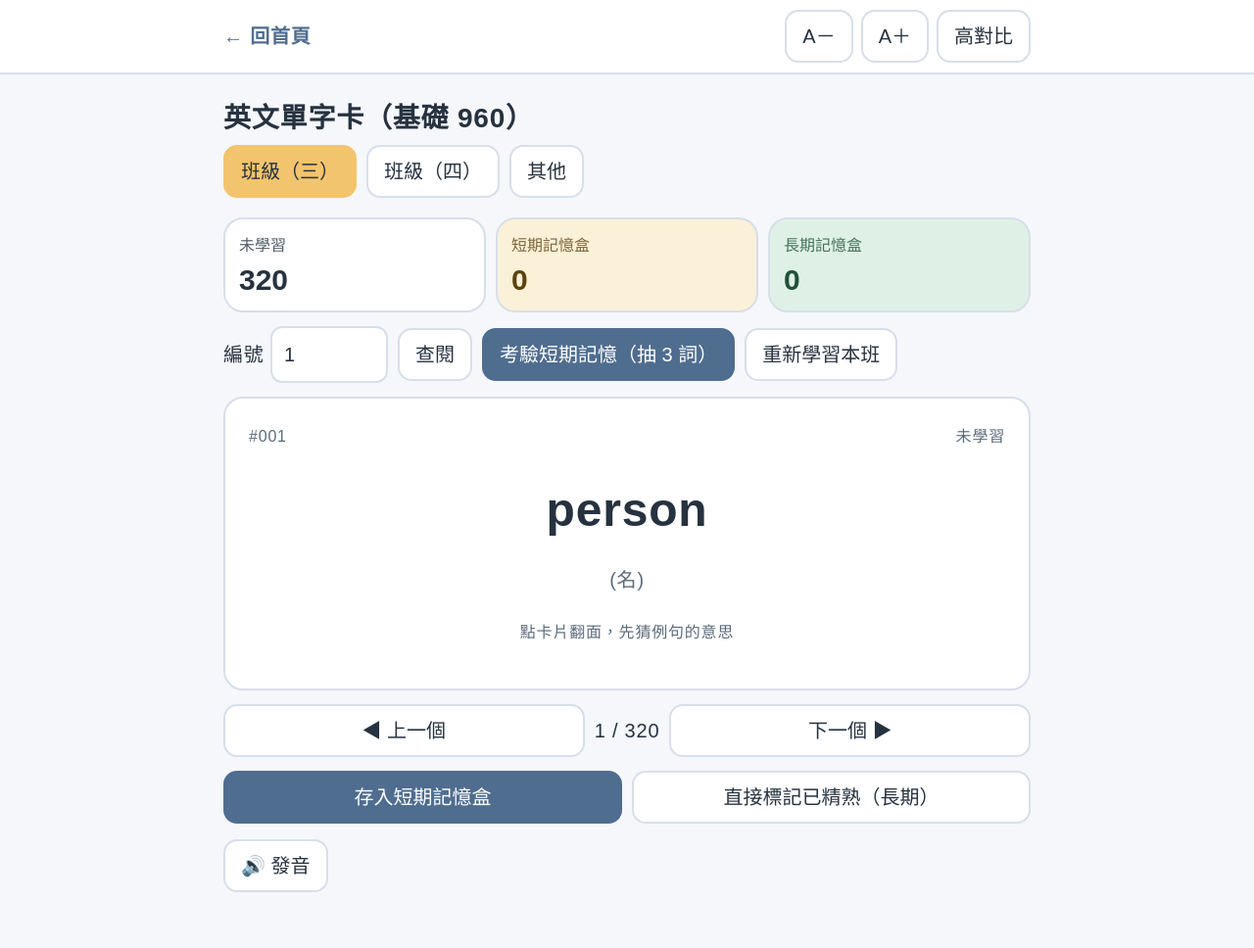
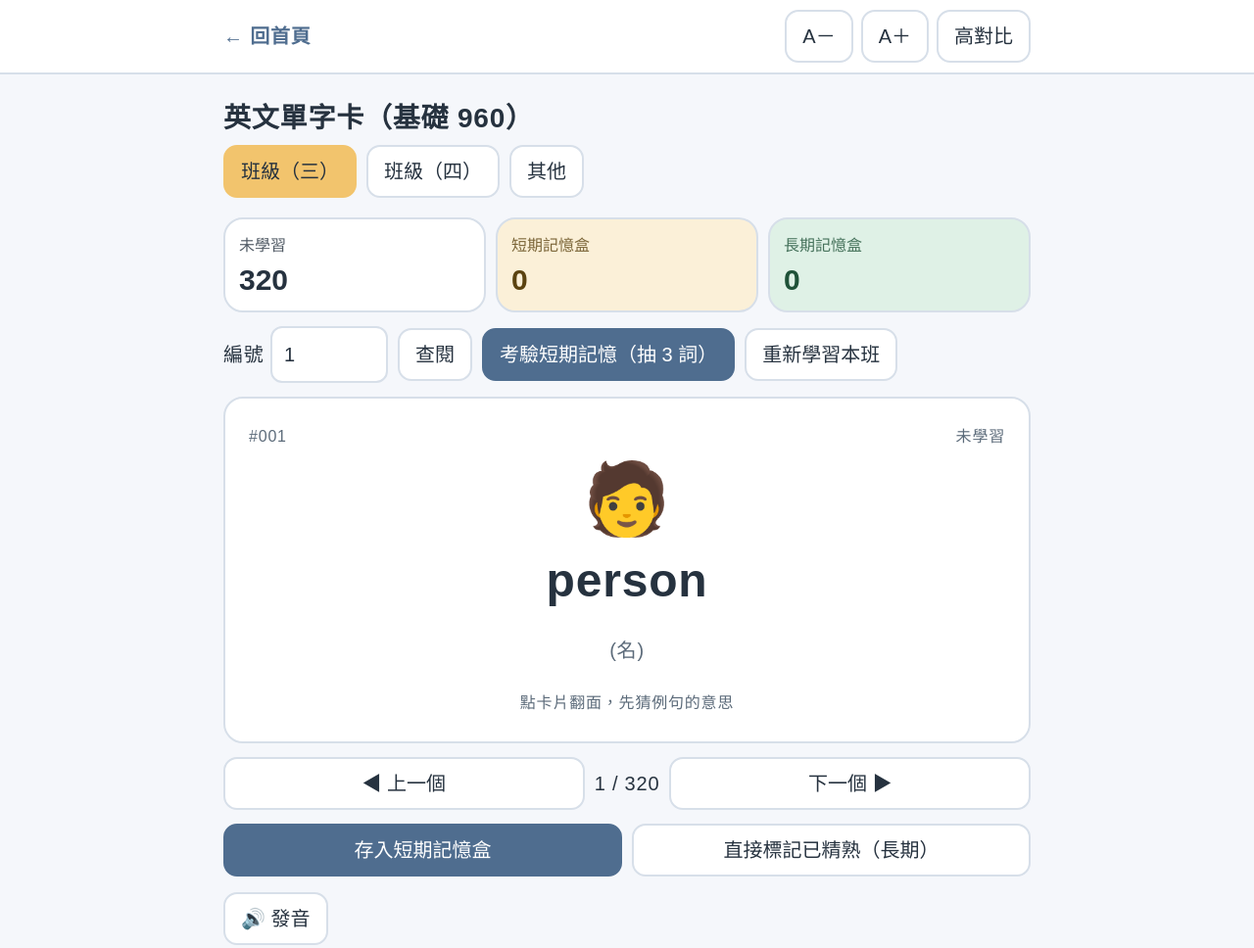
Before and after one commit to liyiching0109/junior-learning, a plain HTML site: page vocab.html in a window 1280 px wide. Shown: the whole page at 98% size. Drawn offline with Linux system fonts and the light colour scheme.

Commit message:
Add files via upload

```diff
--- a/vocab.css
+++ b/vocab.css
@@ -25,3 +25,5 @@ body.hc .stat{background:#000;color:#fff}
 .m2 .okk{border-color:var(--ok);background:var(--okbg);color:var(--ok)}
 .m2 .bad{border-color:var(--no);background:var(--nobg)}
 @media(max-width:520px){.stats{gap:6px}.word{font-size:2em}}
+.emo{font-size:3.6em;text-align:center;line-height:1.2;margin:4px 0 0}
+.lemo{font-size:1.6em;margin-right:6px}
--- a/vocab.html
+++ b/vocab.html
@@ -29,7 +29,7 @@
 <div class="panel fc" id="fc" tabindex="0" role="button" aria-label="點擊翻面">
 <div class="top"><span id="bid"></span><span id="bst"></span></div>
 <div id="front">
-<p class="word" id="w"></p><p class="pos" id="p"></p>
+<p class="emo" id="emo" aria-hidden="true"></p><p class="word" id="w"></p><p class="pos" id="p"></p>
 <p class="hint">點卡片翻面，先猜例句的意思</p>
 </div>
 <div id="back" hidden>
@@ -47,6 +47,7 @@
 <div class="ov" id="ovl" hidden><div class="dlg"><div class="row" style="margin:0 0 10px;justify-content:space-between"><b id="lt"></b><button id="lc">關閉</button></div><input id="q" placeholder="搜尋單字或中文" style="font:inherit;width:100%;padding:8px 12px;border:2px solid var(--line);border-radius:12px;background:var(--card);color:var(--ink)"><div id="lb"></div></div></div>
 <div class="ov" id="ovc" hidden><div class="dlg"><div class="row" style="margin:0 0 10px;justify-content:space-between"><b>3 詞配對考驗</b><button id="cc">關閉</button></div><div id="cb"></div></div></div>
 <script src="data/vocab960.js"></script>
+<script src="data/emoji960.js"></script>
 <script src="vocab.js"></script>
 </body>
 </html>
--- a/vocab.js
+++ b/vocab.js
@@ -4,6 +4,7 @@ const sv=(k,v)=>{try{localStorage.setItem(k,JSON.stringify(v))}catch(e){}};
 const E=t=>String(t).replace(/[&<>]/g,m=>({'&':'&amp;','<':'&lt;','>':'&gt;'}[m]));
 const NAMES={class3:'班級（三）',class4:'班級（四）',other:'其他'};
 let S=ld('v960',{}),cls=ld('v960cls','class3'),idx=0,flip=false,box='short',T=ld('set',{});
+const em=w=>(window.EMOJI||{})[String(w).toLowerCase()]||'📘';
 const st=id=>((S[cls]||{})[id])||'unlearned';
 const setSt=(id,s)=>{(S[cls]=S[cls]||{})[id]=s;sv('v960',S);stats()};
 const say=w=>{if(!window.speechSynthesis)return;try{speechSynthesis.cancel();const u=new SpeechSynthesisUtterance(w);u.lang='en-US';u.rate=.85;speechSynthesis.speak(u)}catch(e){}};
@@ -11,7 +12,7 @@ function stats(){const c={unlearned:0,short:0,long:0};V.forEach(v=>c[st(v.id)]++
 function tabs(){$('#cls').innerHTML=Object.keys(NAMES).map(k=>`<button data-c="${k}" class="${k===cls?'on':''}">${NAMES[k]}</button>`).join('')}
 function card(){if(!V.length){$('#front').hidden=false;$('#back').hidden=true;$('#front').innerHTML='<p class="word">單字庫是空的</p><p class="pos">請檢查 data/vocab960.js 有沒有上傳成功，以及內容格式是否正確</p>';return}const v=V[idx];if(!v)return;flip=false;$('#front').hidden=false;$('#back').hidden=true;$('#hid').hidden=false;$('#shown').hidden=true;
  $('#bid').textContent='#'+String(v.id).padStart(3,'0');$('#bst').textContent={unlearned:'未學習',short:'短期記憶',long:'已精熟'}[st(v.id)];
- $('#w').textContent=v.word;$('#p').textContent=v.pos;$('#ex').textContent=v.example;$('#df').textContent=v.definition;$('#tr').textContent=v.translation;
+ $('#emo').textContent=em(v.word);$('#w').textContent=v.word;$('#p').textContent=v.pos;$('#ex').textContent=v.example;$('#df').textContent=v.definition;$('#tr').textContent=v.translation;
  $('#pos2').textContent=(idx+1)+' / '+V.length;$('#jmp').value=v.id;$('#jmp').max=V.length}
 function toggle(){if(!V.length)return;flip=!flip;$('#front').hidden=flip;$('#back').hidden=!flip}
 const go=i=>{if(!V.length)return;idx=(i+V.length)%V.length;card()};
@@ -21,7 +22,7 @@ let tm;
 function list(){const q=$('#q').value.trim().toLowerCase();let a=V.filter(v=>st(v.id)===box);const n=a.length;
  if(q)a=a.filter(v=>v.word.toLowerCase().includes(q)||v.definition.includes(q)||String(v.id)===q);
  $('#lt').textContent=TT[box]+'（共 '+n+' 個）';
- $('#lb').innerHTML=a.slice(0,80).map(v=>`<div class="li"><span><b>${E(v.word)}</b> <small>${E(v.pos)}</small><br>${E(v.definition)}</span><span><button data-s="${E(v.word)}" aria-label="發音">🔊</button> <button data-g="${v.id}">前往</button></span></div>`).join('')||'<p class="lead">這裡還沒有單字。</p>'+(a.length>80?'':'');
+ $('#lb').innerHTML=a.slice(0,80).map(v=>`<div class="li"><span><span class="lemo" aria-hidden="true">${em(v.word)}</span><b>${E(v.word)}</b> <small>${E(v.pos)}</small><br>${E(v.definition)}</span><span><button data-s="${E(v.word)}" aria-label="發音">🔊</button> <button data-g="${v.id}">前往</button></span></div>`).join('')||'<p class="lead">這裡還沒有單字。</p>'+(a.length>80?'':'');
  if(a.length>80)$('#lb').insertAdjacentHTML('beforeend','<p class="lead">只顯示前 80 個，請用搜尋縮小範圍。</p>')}
 /* 配對考驗 */
 let CW=[],err={},selW=null,selD=null,got=0;
```
